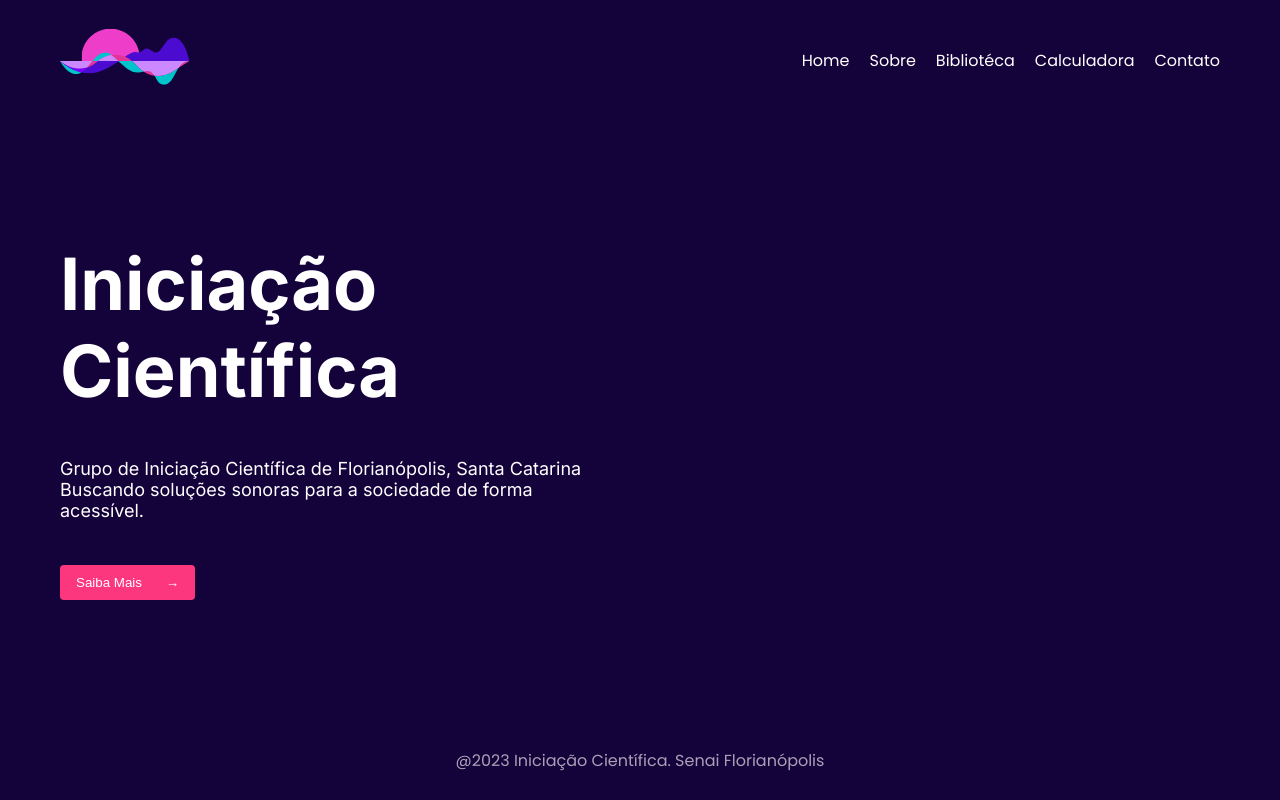
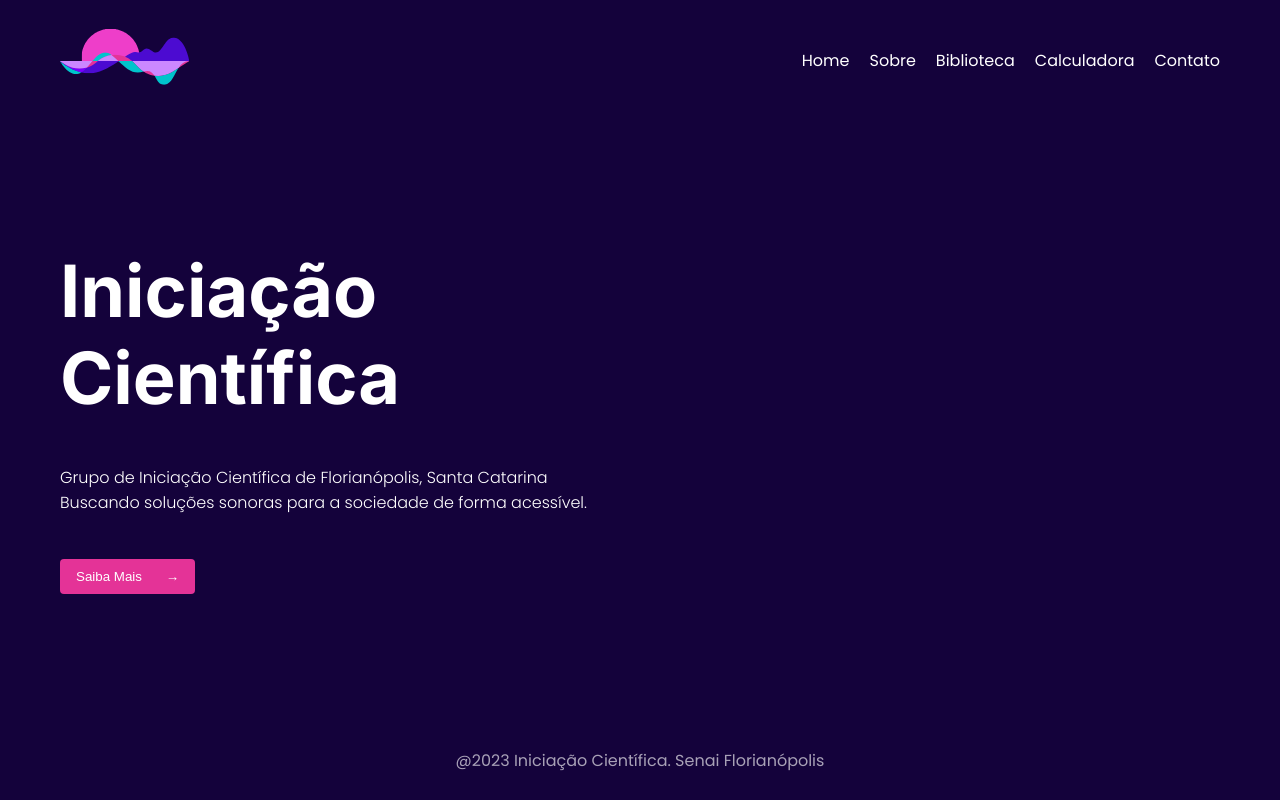
Before and after one commit to YuriCast/Iniciacao-Cientifica, a Next.js app: page / in a window 1280 px wide. Built offline with nearby package versions, Linux system fonts and the light colour scheme.

Commit message:
ajustes no design

```diff
--- a/src/app/library/[id]/page.jsx
+++ b/src/app/library/[id]/page.jsx
@@ -3,7 +3,7 @@ import styles from './page.module.css'
 
 const LibraryPost = () => {
   return (
-    <div className={styles.container}>Postagem Bibliotéca</div>
+    <div className={styles.container}>Postagem Biblioteca</div>
   )
 }
 
--- a/src/app/library/page.jsx
+++ b/src/app/library/page.jsx
@@ -3,7 +3,7 @@ import styles from './page.module.css'
 
 const Library = () => {
   return (
-    <div className={styles.container}>Bibliotéca</div>
+    <div className={styles.container}>Biblioteca</div>
   )
 }
 
--- a/src/app/page.module.css
+++ b/src/app/page.module.css
@@ -1,3 +1,5 @@
+@import url('https://fonts.googleapis.com/css2?family=Poppins:wght@300;400&display=swap');
+
 .container {
   display: flex;
   align-items: center;
@@ -16,13 +18,15 @@
 }
 
 .desc {
-  font-size: 18px;
+  font-size: 16px;
+  font-family: 'Poppins';
+  font-weight: 100;
 }
 
 .button {
   padding: 10px 16px;
   cursor: pointer;
-  background-color: #FD377E;
+  background-color: #E43397;
   border: none;
   border-radius: 4px;
   color: white;
--- a/src/components/navbar/Navbar.jsx
+++ b/src/components/navbar/Navbar.jsx
@@ -18,7 +18,7 @@ const links = [
   },
   {
     id: 3,
-    title: 'Bibliotéca',
+    title: 'Biblioteca',
     url: '/library',
   },
   {
```
Also changed, not shown: 1 other file (tests, documents, lock files or other folders).
